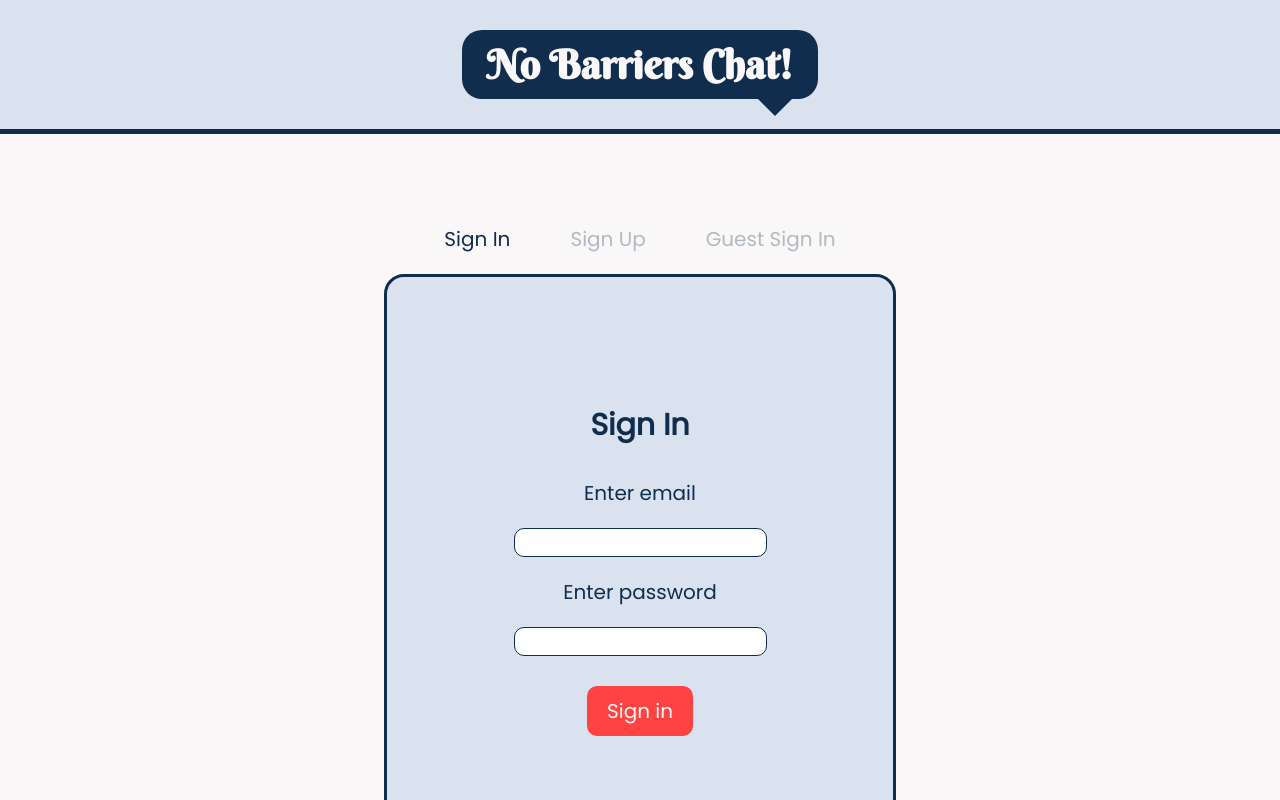
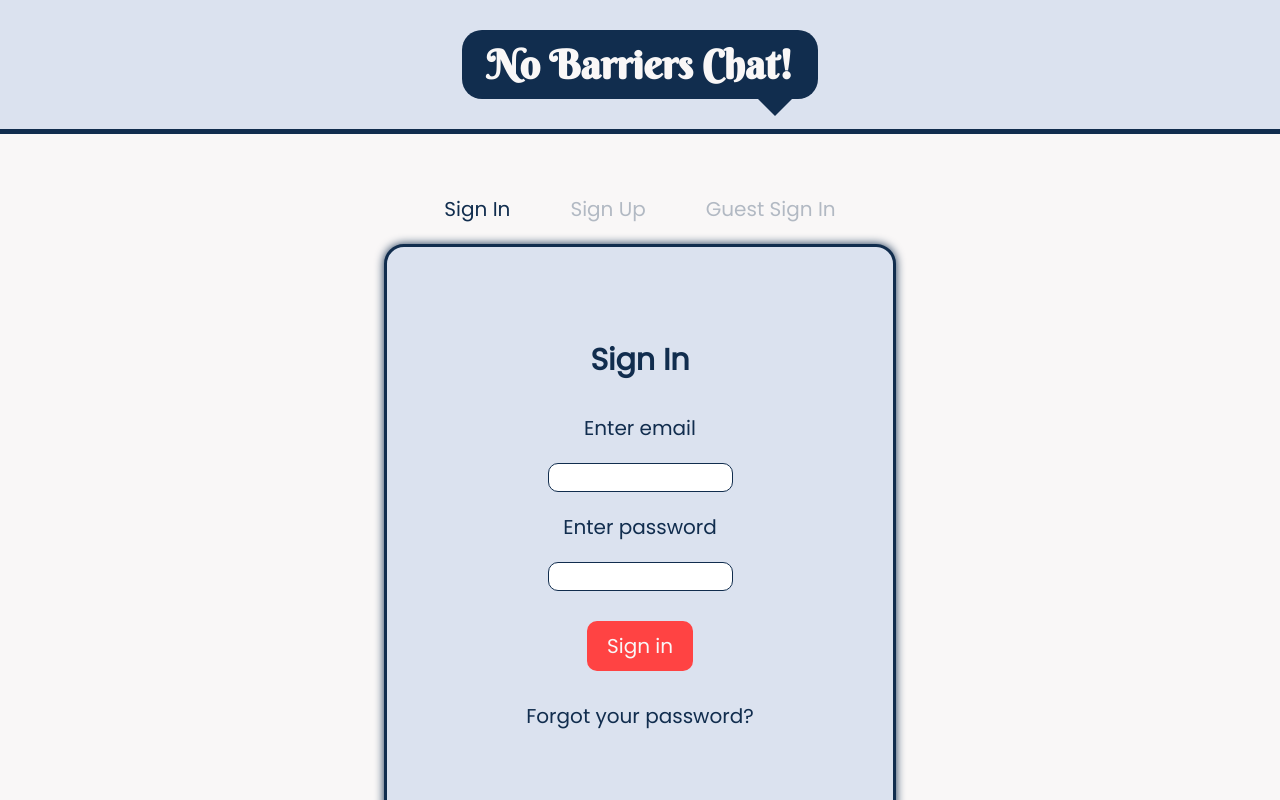
Before and after one commit to jjacaitu/noBarrierChat, a React (Create React App) app: page / in a window 1280 px wide. Shown: the top 800 px of the page. Built offline with nearby package versions, Linux system fonts and the light colour scheme; no server answers.

Commit message:
added way to recover password

```diff
--- a/src/App.css
+++ b/src/App.css
@@ -111,6 +111,9 @@ main {
   /* color: white; */
   min-height: 88vh;
   padding-bottom: 40px;
+  display: flex;
+  align-items: center;
+  justify-content: center;
 
 }
 
@@ -142,6 +145,7 @@ h3 {
   flex-direction: column;
   justify-content: center;
   align-items: center;
+  width: 40%;
 
 }
 
@@ -149,7 +153,6 @@ h3 {
   display: flex;
   justify-content: space-between;
   align-items: center;
-  padding-top: 30px;
 }
 
 .optionsButtons button {
@@ -169,7 +172,8 @@ h3 {
   flex-direction: column;
   justify-content: center;
   align-items: center;
-  width: 40%;
+  width: 100%;
+  flex-basis: 60%;
   text-align: center;
   min-height: 75vh;
   background-color: #dbe2ef;
@@ -179,10 +183,16 @@ h3 {
   border-radius: 20px;
   color: #112d4e;
   animation: appear 0.5s both 1;
+  box-shadow: 0px 0px 10px #112d4e;
+  padding: 20px;
 }
 
-.signIn {
-
+.signIn form {
+  display: flex;
+  flex-direction: column;
+  justify-content: center;
+  align-items: center;
+  /* width: 100%; */
 }
 
 /* Sign up page */
@@ -200,6 +210,10 @@ h3 {
 
 .guestSignIn p {
   width: 80%;
+}
+
+.recoverPassword {
+  animation: appear both 0.5s 1;
 }
 
 /* ChatPage */
@@ -277,6 +291,7 @@ h3 {
   /* justify-content: center; */
   align-items: center;
   background-color: #f9f7f7;
+  transition: all 0.5s;
 }
 
 .messagesAndTextContainer h2 {
@@ -287,6 +302,7 @@ h3 {
 .recentMessagesDiv {
   width: 60%;
   border-radius: 20px;
+
 }
 
 .chatHeader {
--- a/src/App.js
+++ b/src/App.js
@@ -81,6 +81,7 @@ class App extends Component {
       }
     })
 
+    // Making a call to the API to get all the available languages
 
     axios({
       method: "get",
@@ -94,7 +95,10 @@ class App extends Component {
 
       const languageObject = data.data.langs;
       let languagesList = [];
-      let codeLangs = [];
+
+
+      // Making an array that will store in objecs both the language code and language name
+
       for (let lang in languageObject) {
         languagesList.push({
           name: languageObject[lang],
@@ -102,14 +106,15 @@ class App extends Component {
         })
 
       }
-      languagesList = languagesList.sort();
-      codeLangs = codeLangs.sort();
+
+      // We sort the lanugauges to order them in alphabetical order
+
 
       languagesList = languagesList.sort(function (a, b) {
         return ((a.name < b.name) ? -1 : ((a.name == b.name) ? 0 : 1));
       });
 
-
+      // Storing the list of available lenguages in state and rerendering to show the options to the user
       this.setState({
         languagesList: languagesList,
 
@@ -132,28 +137,29 @@ class App extends Component {
 
   }
 
-  selectOption = (event) => {
-    this.setState({
-      optionSelected:event.target.value
-    })
-  }
+  // selectOption = (event) => {
+  //   this.setState({
+  //     optionSelected:event.target.value
+  //   })
+  // }
 
-  settings = () => {
+  // settings = () => {
 
 
-      this.setState({
-        settingsStatus: !this.state.settingsStatus
-      })
+  //     this.setState({
+  //       settingsStatus: !this.state.settingsStatus
+  //     })
 
 
-  }
+  // }
 
   render() {
 
     return (
 
       <div>
-        <Header signedIn={this.state.signedIn} onClickFunction={this.settings} />
+        <Header signedIn={this.state.signedIn} onClickFunction={() => {
+          this.setState({ settingsStatus: !this.state.settingsStatus })}} />
         <main>
           {this.state.signedIn
             ?
@@ -164,12 +170,14 @@ class App extends Component {
                 ?
                 <AlertMessage functionToClose={this.closeAlert} message="Please verify your email and refresh after!" resend={true} />
                 :
-                ""}
+                ""
+              }
               <div className="optionsButtons">
-                <button onClick={this.selectOption} value="signIn" className={this.state.optionSelected === "signIn" ? "" : "inactive"}>Sign In</button>
-                <button onClick={this.selectOption} value="signUp" className={this.state.optionSelected === "signUp" ? "" : "inactive"}>Sign Up</button>
-                <button onClick={this.selectOption} value="guestSignIn" className={this.state.optionSelected === "guestSignIn" ? "" : "inactive"}>Guest Sign In</button>
+                <button onClick={(e) => this.setState({optionSelected: e.target.value})} value="signIn" className={this.state.optionSelected === "signIn" ? "" : "inactive"}>Sign In</button>
+                <button onClick={(e) => this.setState({ optionSelected: e.target.value })} value="signUp" className={this.state.optionSelected === "signUp" ? "" : "inactive"}>Sign Up</button>
+                <button onClick={(e) => this.setState({ optionSelected: e.target.value })} value="guestSignIn" className={this.state.optionSelected === "guestSignIn" ? "" : "inactive"}>Guest Sign In</button>
               </div>
+
               {this.state.optionSelected === "signIn"
                 ?
                 <SignInPage getLanguage={this.getLanguage} />
@@ -180,12 +188,11 @@ class App extends Component {
                   :
                   <GuestSignUp languages={this.state.languagesList} />
 
-            }
-
-
+              }
 
             </div>
           }
+
           {this.state.settingsStatus && this.state.signedIn
             ?
             <SettingsPage userUid={this.state.userId} languages={this.state.languagesList} currentLanguage={this.state.language}/>
@@ -193,8 +200,8 @@ class App extends Component {
             ""
           }
         </main>
+
         <Footer/>
-
 
       </div>
     )
--- a/src/ChatPage.js
+++ b/src/ChatPage.js
@@ -146,7 +146,13 @@ class ChatPage extends Component {
                         </ul>
                     </div>
                     <div className="messagesAndTextContainer">
-                        <h3>{`Hi ${this.props.name}! Start chatting without worrying about language barrier! `}</h3>
+                        {this.state.chattingWithName
+                            ?
+                            ""
+                            :
+                            <h3>{`Hi ${this.props.name}! Start chatting without worrying about language barrier! `}</h3>
+                            }
+
                         <RecentMessages messages={this.state.messages} chattingWith={this.state.chattingWithName} userImg={this.state.userImg} />
                         <ChatForm  language={this.state.language} sender={this.state.userId} reciever={this.state.chattingWithUid} nickname={this.state.userNickname}/>
                     </div>
--- a/src/SettingsPage.js
+++ b/src/SettingsPage.js
@@ -9,7 +9,7 @@ class SettingsPage extends Component {
         super();
         this.state = {
             language: "english",
-            currentLanguage: "hey"
+            currentLanguage: "English"
         }
     }
 
--- a/src/SignInPage.js
+++ b/src/SignInPage.js
@@ -10,6 +10,9 @@ class SignInPage extends Component{
         this.state = {
             email: "",
             password: "",
+            forgetPassword: false,
+            emailToRecover: "",
+            emailSent:false
         }
     }
 
@@ -42,18 +45,54 @@ class SignInPage extends Component{
         });
     }
 
+    recoverPassword = (event) => {
+        event.preventDefault();
+        firebase.auth().sendPasswordResetEmail(this.state.emailToRecover).then(function () {
+            this.setState({
+                emilSent: true
+            })
+        }).catch(function (error) {
+            // An error happened.
+        });
+
+    }
+
     render() {
 
         return (
+            <div className="signIn">
+                <form  action="" onSubmit={this.signIn}>
+                    <h2>Sign In</h2>
+                    <label htmlFor="email">Enter email</label>
+                    <input type="email" id="email" onChange={this.handleChange} value={this.state.email} required />
+                    <label htmlFor="password">Enter password</label>
+                    <input type="password" id="password" onChange={this.handleChange} value={this.state.password} required/>
+                    <SubmitButton label="Sign in" />
 
-            <form className="signIn" action="" onSubmit={this.signIn}>
-                <h2>Sign In</h2>
-                <label htmlFor="email">Enter email</label>
-                <input type="email" id="email" onChange={this.handleChange} value={this.state.email} required />
-                <label htmlFor="password">Enter password</label>
-                <input type="password" id="password" onChange={this.handleChange} value={this.state.password} required/>
-                <SubmitButton label="Sign in"/>
-            </form>
+                </form>
+                <button onClick={() => { this.setState({ forgetPassword: !this.state.forgetPassword }) }}>Forgot your password?</button>
+
+                {
+                    this.state.forgetPassword
+                        ?
+                        <form className="recoverPassword" action="" onSubmit={this.recoverPassword}>
+                            <label htmlFor="emailToRecover">Enter your email:</label>
+                            <input type="email" id="emailToRecover" onChange={this.handleChange} required />
+                            <SubmitButton label="Recover password" />
+                        </form>
+                        :
+                        ""
+
+                }
+
+                {this.state.emailSent
+                    ?
+                    <p>An email has been sent with the instructions to recover your password.</p>
+                    :
+                    ""
+                }
+
+            </div>
         )
     }
 
```
